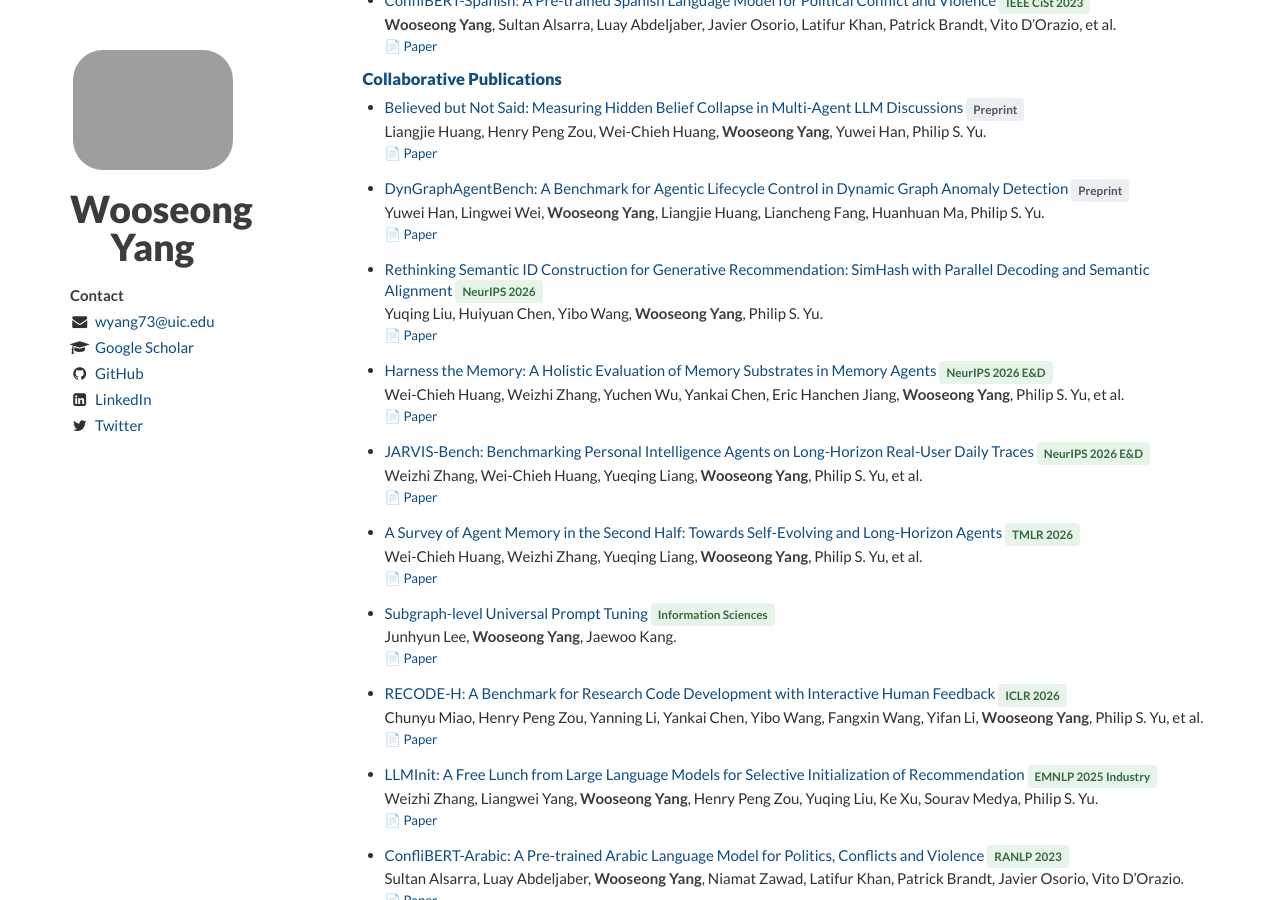
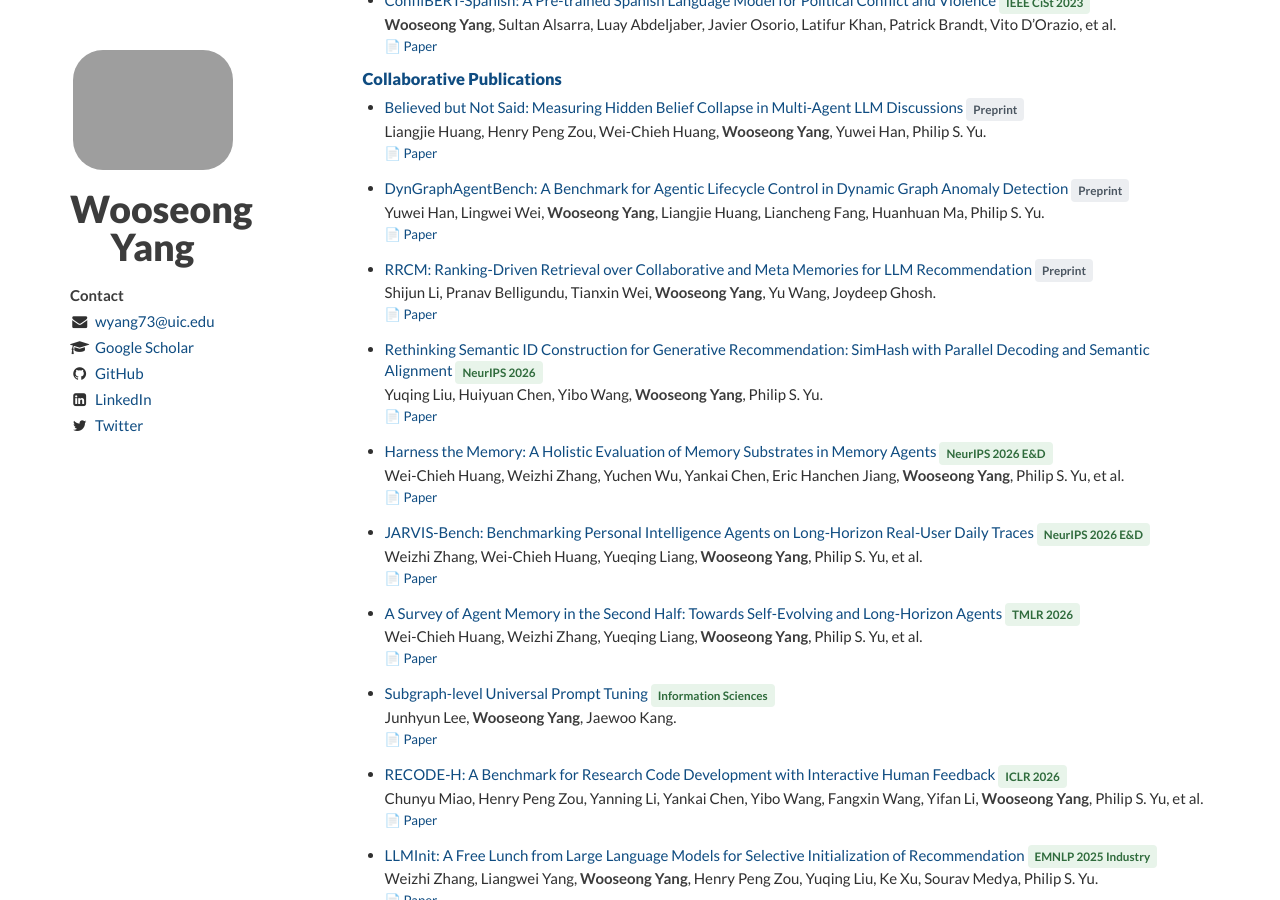
Before and after one commit to WooseongYang/WooseongYang.github.io, a Jekyll site: the page built from index.html, in a window 1280 px wide and 900 px high, scrolled down 1567 px. Built offline with Jekyll 4.4.1, drawn with Linux system fonts in a browser that asks for light colours; nearby versions of some CDN libraries; the list of posts is cut into pages by our own code.

Commit message:
Add RRCM preprint to collaborative publications
Co-Authored-By: Claude Sonnet 5.5 <noreply@anthropic.com>

```diff
--- a/_includes/publications.html
+++ b/_includes/publications.html
@@ -55,6 +55,13 @@
             <span style="display:inline-block; background:#eceef1; color:#4a5560; font-size:78%; font-weight:600; padding:1px 7px; border-radius:4px; vertical-align:middle;">Preprint</span><br/>
             <span>Yuwei Han, Lingwei Wei, <em>Wooseong Yang</em>, Liangjie Huang, Liancheng Fang, Huanhuan Ma, Philip S. Yu.</span><br/>
             <span style="font-size:88%;"><a href="https://arxiv.org/abs/2609.33980">📄 Paper</a></span>
+        </li>
+
+        <li style="margin-bottom: 14px;">
+            <span class="paper_link">RRCM: Ranking-Driven Retrieval over Collaborative and Meta Memories for LLM Recommendation</span>
+            <span style="display:inline-block; background:#eceef1; color:#4a5560; font-size:78%; font-weight:600; padding:1px 7px; border-radius:4px; vertical-align:middle;">Preprint</span><br/>
+            <span>Shijun Li, Pranav Belligundu, Tianxin Wei, <em>Wooseong Yang</em>, Yu Wang, Joydeep Ghosh.</span><br/>
+            <span style="font-size:88%;"><a href="https://arxiv.org/abs/2605.07129">📄 Paper</a></span>
         </li>
 
         <li style="margin-bottom: 14px;">
```
